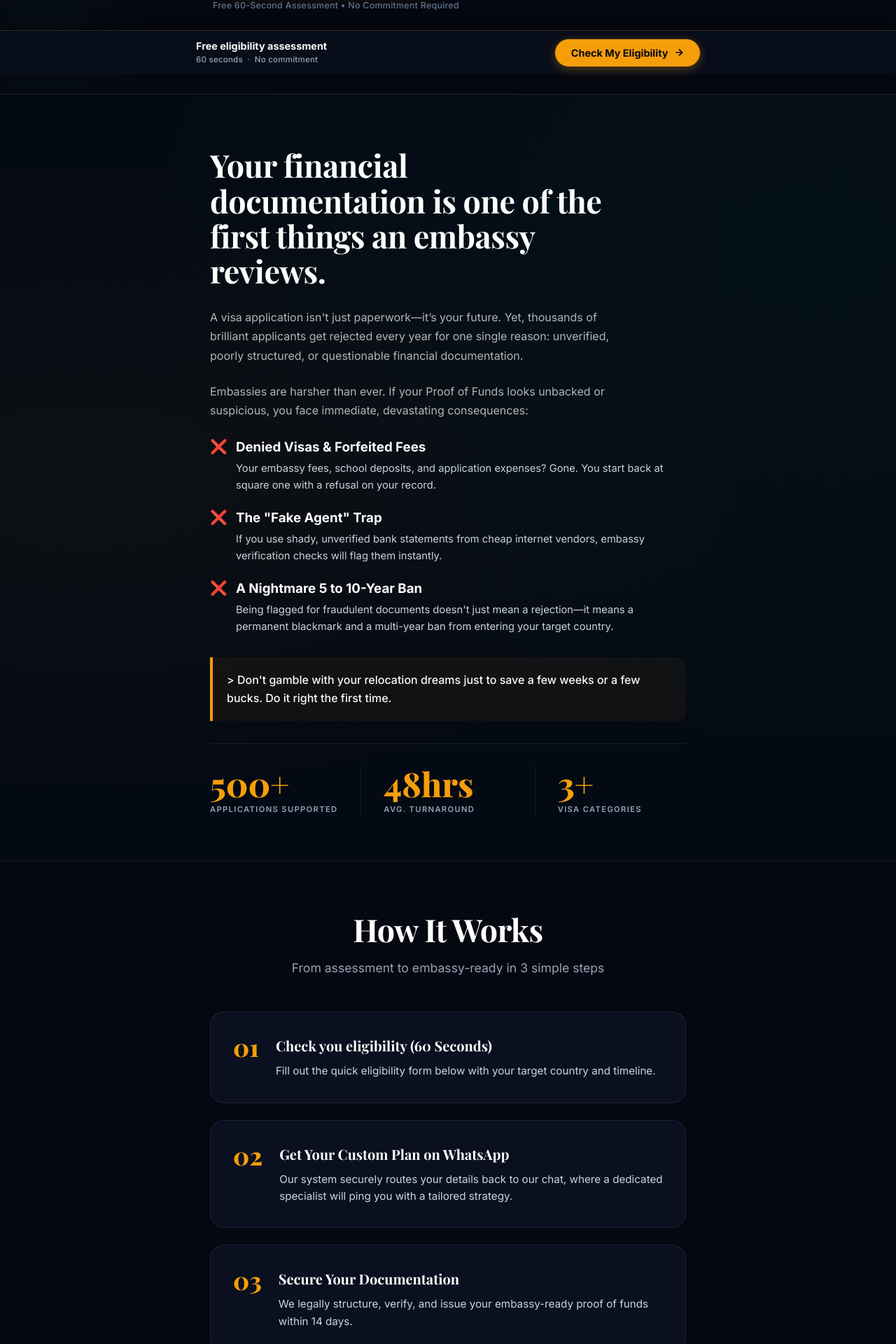
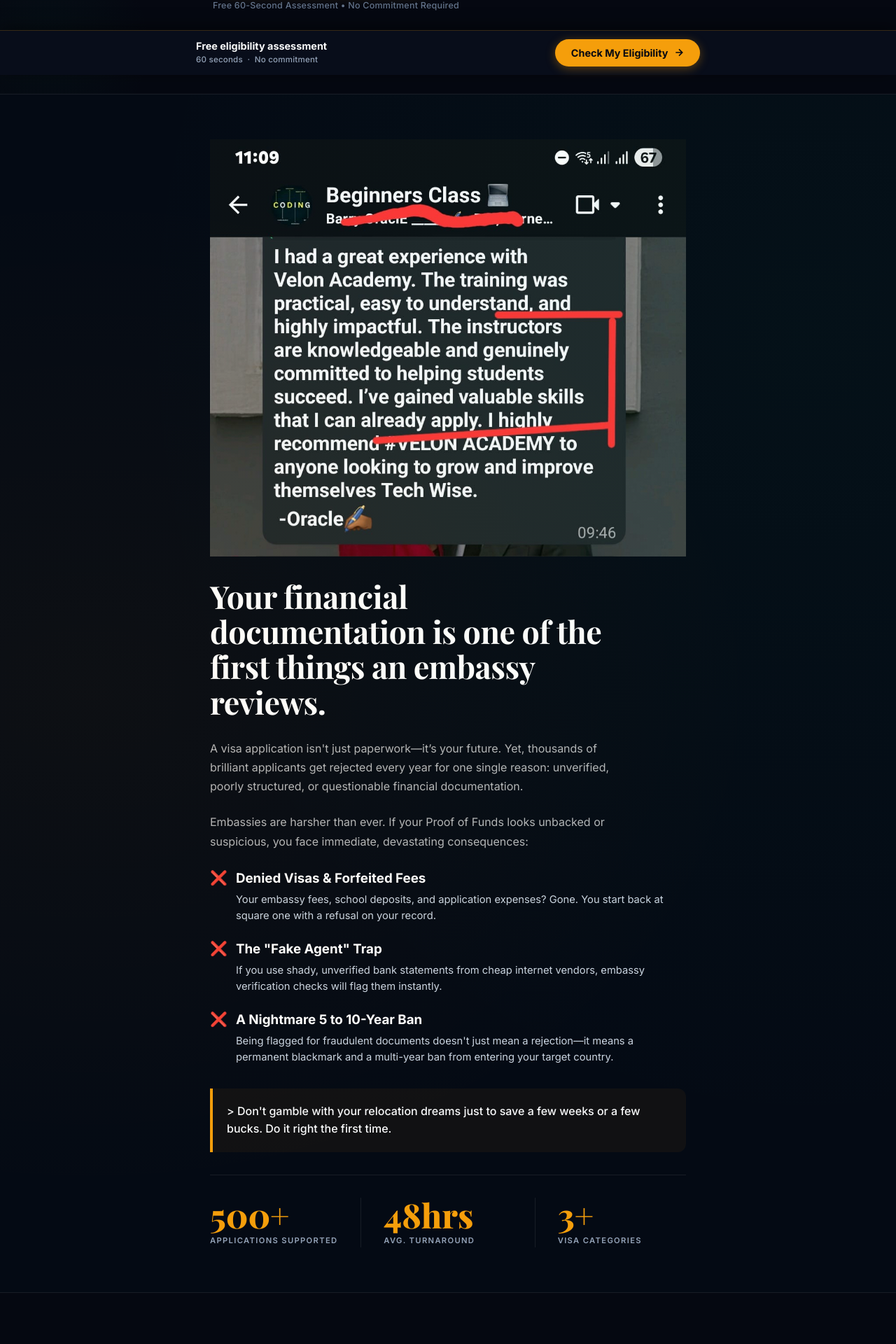
Before and after one commit to omidoyin/borderlessbridge_pof_eligibility_site, a Next.js app in the folder frontend/: page / in a window 1280 px wide. Shown: the part 693-2613 px from the top of the page at 70% size. Built offline with nearby package versions, Linux system fonts and the light colour scheme; no server answers; a web font is replaced by a local one.

Commit message:
update content

```diff
--- a/frontend/app/globals.css
+++ b/frontend/app/globals.css
@@ -431,7 +431,7 @@
   width: 100%;
   padding: 0.85rem 1.1rem;
   background: #0c1424;
-  border: 1.5px solid rgba(255, 255, 255, 0.1);
+  border: 1.5px solid rgba(255, 255, 255, 0.34);
   border-radius: var(--radius-md);
   font-size: 1rem;
   color: #f9fafb;
--- a/frontend/components/EligibilityForm.module.css
+++ b/frontend/components/EligibilityForm.module.css
@@ -58,7 +58,7 @@
   border-radius: 24px;
   box-shadow: 0 20px 48px rgba(0, 0, 0, 0.5);
   overflow: hidden;
-  border: 1px solid rgba(255, 255, 255, 0.08);
+  border: 1px solid rgba(224, 155, 16, 0.377);
 }
 
 .formHeader {
--- a/frontend/components/OfferSection.module.css
+++ b/frontend/components/OfferSection.module.css
@@ -20,7 +20,7 @@
   display: flex;
   flex-direction: column;
   gap: 0;
-  border: 1.5px solid rgba(255, 255, 255, 0.08);
+  border: 1.5px solid #f59f0b90;
   border-radius: var(--radius-lg);
   overflow: hidden;
   background: #0a101f;
@@ -49,7 +49,8 @@
   font-family: var(--font-serif);
   font-size: 1.6rem;
   font-weight: 800;
-  color: rgba(255, 255, 255, 0.1);
+  /* color: rgba(255, 255, 255, 0.1); */
+  color: #f59e0b;
   line-height: 1;
   width: 36px;
   margin-top: 2px;
--- a/frontend/components/OfferSection.tsx
+++ b/frontend/components/OfferSection.tsx
@@ -25,7 +25,7 @@
 export default function OfferSection() {
   return (
     <section className="section">
-      <div className="container">
+      <div className="container" >
         {/* Header */}
         <div className={`${styles.header} `} style={{display: 'flex', flexDirection: 'column', alignItems: 'center', justifyContent: 'center'}}>
           {/* <span className="eyebrow">Portfolio</span> */}
@@ -39,7 +39,7 @@
 
 
         {/* Items list */}
-        <div className={styles.list}>
+        <div className={styles.list} >
           {items.map((item, i) => (
             <div className={styles.item} key={item.title}>
               <div className={styles.number}>0{i + 1}</div>
--- a/frontend/components/PreCloseSection.module.css
+++ b/frontend/components/PreCloseSection.module.css
@@ -25,7 +25,7 @@
 
 .forCard {
   background: rgba(16, 185, 129, 0.04);
-  border-color: rgba(16, 185, 129, 0.15);
+  border-color: rgba(16, 185, 129, 0.326);
   box-shadow: 0 4px 24px rgba(16, 185, 129, 0.03);
 }
 
@@ -35,7 +35,7 @@
 
 .notCard {
   background: rgba(239, 68, 68, 0.03);
-  border-color: rgba(239, 68, 68, 0.12);
+  border-color: rgba(239, 68, 68, 0.279);
   box-shadow: 0 4px 24px rgba(239, 68, 68, 0.02);
 }
 
--- a/frontend/components/PreCloseSection.tsx
+++ b/frontend/components/PreCloseSection.tsx
@@ -80,7 +80,7 @@
         {/* Bridge text → form */}
         <div className={styles.bridge}>
           <p className={styles.bridgeText}>
-            If that&apos;s you, complete the quick eligibility check below.
+            If that&apos;s you, congratulations, you&apos;re a step ahead.  complete the quick eligibility check below.
           </p>
           <button
             id="pre-close-cta"
--- a/frontend/components/ProcessSection.module.css
+++ b/frontend/components/ProcessSection.module.css
@@ -19,6 +19,9 @@
   display: flex;
   flex-direction: column;
   gap: 1.5rem;
+  border: 1px solid rgba(224, 177, 38, 0.4);
+   border-radius: var(--radius-lg);
+   padding: 1rem;
 }
 
 .stepCard {
--- a/frontend/components/RealitySection.tsx
+++ b/frontend/components/RealitySection.tsx
@@ -1,9 +1,14 @@
+'use client'
 import styles from "./RealitySection.module.css";
 
 export default function RealitySection() {
   return (
     <section className={`section-dark ${styles.section}`}>
       <div className="container">
+         <div style={{marginBottom: '2rem'}}>
+              <img src="/Testimonial_Barry.jpeg" alt="Review" className=" inset-0 w-full h-full object-cover"  />
+
+           </div>
         {/* <span className={`eyebrow text-center`} style={{ display: "block" }}>
           The Cost of Failure
         </span> */}
--- a/frontend/components/RiskReversal.module.css
+++ b/frontend/components/RiskReversal.module.css
@@ -49,7 +49,7 @@
   align-items: flex-start;
   gap: 1rem;
   background: rgba(255,255,255,0.05);
-  border: 1px solid rgba(255,255,255,0.1);
+  border: 1px solid rgba(16, 185, 129, 0.388);
   border-radius: var(--radius-md);
   padding: 1.4rem;
   transition: background var(--transition), border-color var(--transition);
--- a/frontend/components/RiskReversal.tsx
+++ b/frontend/components/RiskReversal.tsx
@@ -36,6 +36,10 @@
   return (
     <section className={styles.section}>
       <div className="container">
+         <div style={{ marginBottom: "2rem"}}>
+              <img src="/Testimonial_Barry.jpeg" alt="Review" className=" inset-0 w-full h-full object-cover"  />
+
+           </div>
         <div className={styles.inner}>
           {/* Header */}
           <div className={styles.header}>
@@ -71,7 +75,7 @@
             </h2>
 
             {/* Testimonial card */}
-            <div className={styles.quoteCard}>
+            {/* <div className={styles.quoteCard}>
               <div className={styles.quoteProfile}>
                 <div className={styles.quotePhoto}>
                   <span>BJ</span>
@@ -84,10 +88,10 @@
               <p className={styles.quoteText}>
                 &ldquo;I had a great experience with BorderlessBridge. The documentation was 100% accurate, easy to understand, and highly professional. Gained my visa without tying up my family savings.&rdquo;
               </p>
-            </div>
+            </div> */}
 
             {/* Executive Authority block */}
-            <div className={styles.authorityBlock}>
+            {/* <div className={styles.authorityBlock}>
               <p className={styles.authorityLabel}>Vetted under the supervision of:</p>
               <div className={styles.authorityCard}>
                 <div className={styles.authorityHeader}>
@@ -101,7 +105,7 @@
                   &ldquo;We built BorderlessBridge because we saw too many qualified applicants lose their relocation opportunities simply because they didn&apos;t structure their proof of funds correctly. We treat your application with the same precision we would use for our own family.&rdquo;
                 </p>
               </div>
-            </div>
+            </div> */}
           </div>
 
           {/* Reassurance line */}
```
